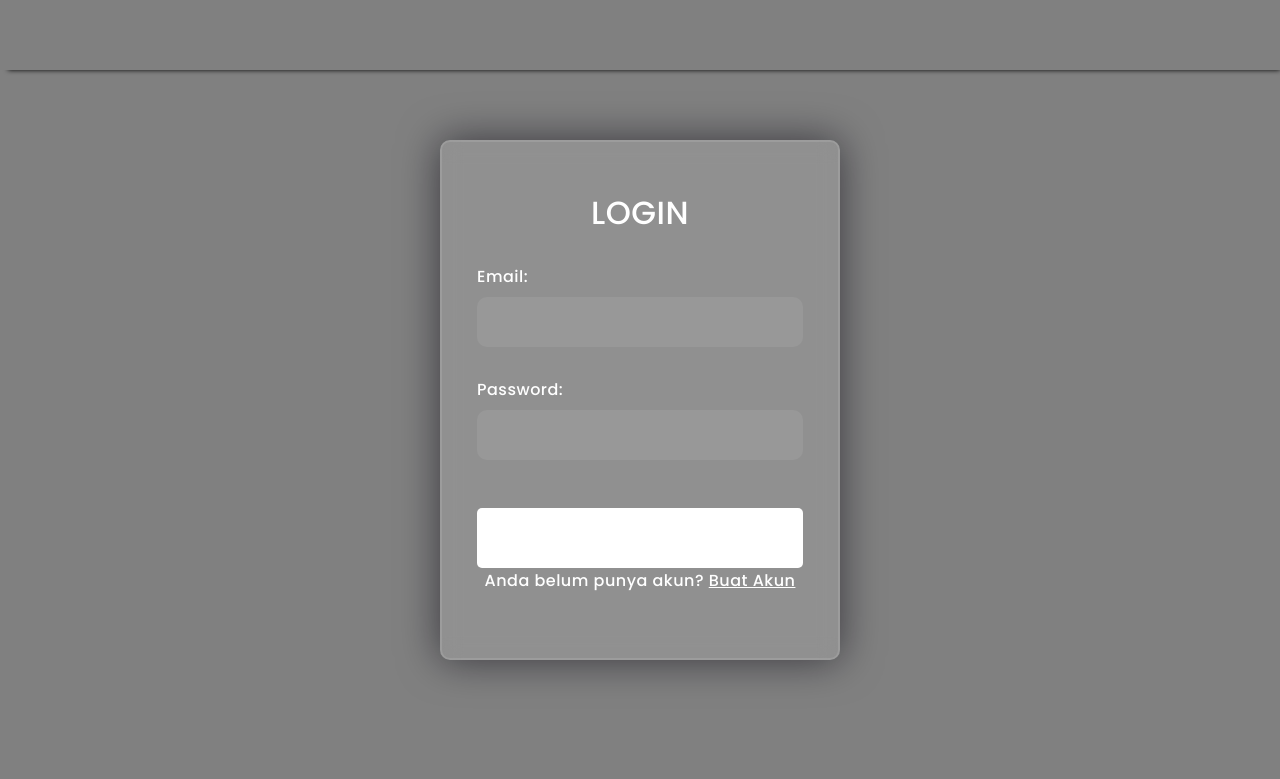
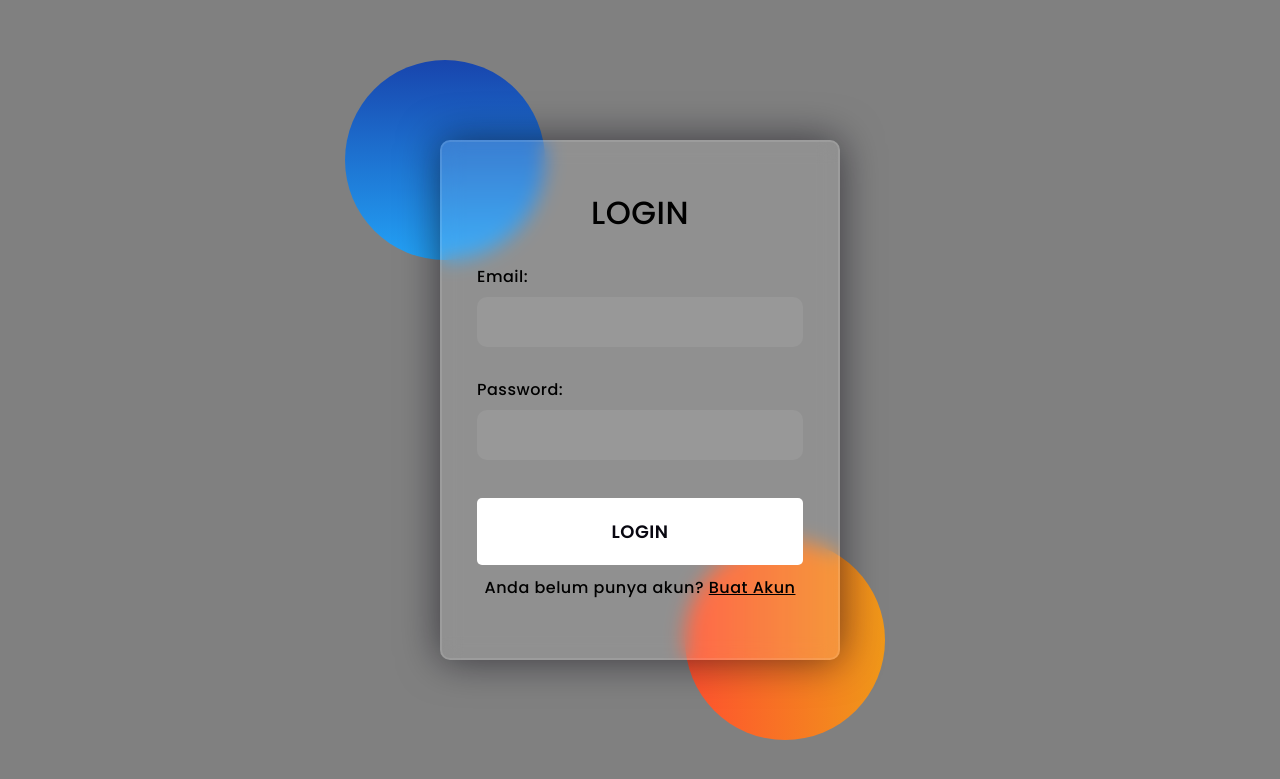
Before and after one commit to HafshahNailatusy/Tiketliburan, a PHP site: page /login.php in a window 1280 px wide. Shown: the top 779 px of the page. Run offline with PHP 8.4, Linux system fonts and the light colour scheme.

Commit message:
Update login.php

```diff
--- a/UHPHP/tugas2/login.php
+++ b/UHPHP/tugas2/login.php
@@ -63,7 +63,7 @@ form{
 }
 form *{
     font-family: 'Poppins',sans-serif;
-    color: #ffffff;
+    color: rgb(0,0,0);
     letter-spacing: 0.5px;
     outline: none;
     border: none;
@@ -96,11 +96,12 @@ input{
     color: #e5e5e5;
 }
 button{
-    margin-top: 30px;
+    margin-top: 20px;
+    margin-bottom: 10px;
     width: 100%;
     background-color: #ffffff;
     color: #080710;
-    padding: 30px 0;
+    padding: 20px 0;
     font-size: 18px;
     font-weight: 600;
     border-radius: 5px;
@@ -131,11 +132,12 @@ button{
     </style>
 </head>
 <body>
-    <div class="row" style="margin-top:50px;">
-    <div class="col-md"></div>
-    <div class="col-md rounded bg-light" style="box-shadow: 4px 4px 5px -4px;padding:10px">
+    <!-- <div class="row" style="margin-top:50px;">
+    <div class="col-md"></div> -->
+    <!-- <div class="col-md rounded bg-light" style="box-shadow: 4px 4px 5px -4px;padding:10px"> -->
     <div class="background">
-        <!-- <div class="ima"></div> -->
+      <div class="shape"></div>
+      <div class="shape"></div>
     </div>
       <form action="proses_login.php" method="post">
           <h3 align="center">LOGIN</h3>
@@ -144,7 +146,7 @@ button{
           <label for="password">Password:</label>
           <input type="password" name="password" class="form-control"><br>
 
-          <center><button type="submit" name="simpan" class="btn btn-success" value="LOGIN"></center>
+          <center><button type="submit" name="simpan" class="btn btn-success" value="LOGIN">LOGIN</center>
           <p margin="5px 0" align ="center" class="login-register-text">Anda belum punya akun? <a href="tambah_user.php">Buat Akun</a></p>
       </form>
     </div>
```
